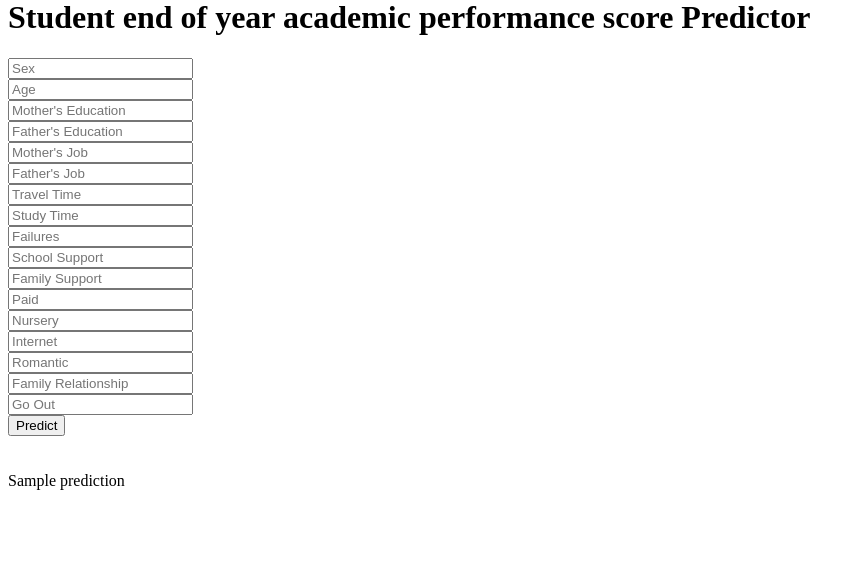
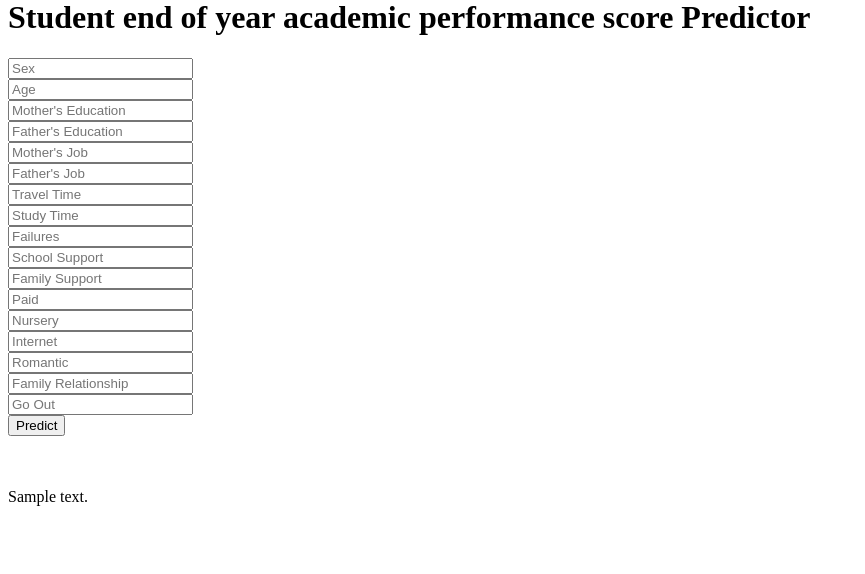
Before and after one commit to Mulugeek/mystudentsmlmodel, a Flask app: template templates/index.html in a window 1280 px wide. Shown: the part 22-596 px from the top of the page, without its empty margins (0-865 px from the left). Run offline with Flask 2, Linux system fonts and the light colour scheme; the template is opened without the code that fills it: most values are stand-ins (such as "Sample title", 1, 10 or a date in 2020); parts of the project's set-up code (start-up, migrations or seed data) failed here and were passed over.

Commit message:
Update index.html

```diff
--- a/templates/index.html
+++ b/templates/index.html
@@ -29,11 +29,14 @@
         <input name="romantic" placeholder="Romantic" required="required"/><br>
         <input name="famrel" placeholder="Family Relationship" required="required"/><br>
         <input name="goout" placeholder="Go Out" required="required"/><br>
-        <button type="submit" class="btn btn-primary btn-block btn-large">Predict</button>
+         <button type="submit" class="btn btn-primary btn-block btn-large">Predict</button>
     </form>
     <br>
     <br>
-    {{ prediction }}
+    <!-- Display prediction result -->
+    {% if prediction_text %}
+    <p>{{ prediction_text }}</p>
+    {% endif %}
 </div>
 </body>
 </html>
```
